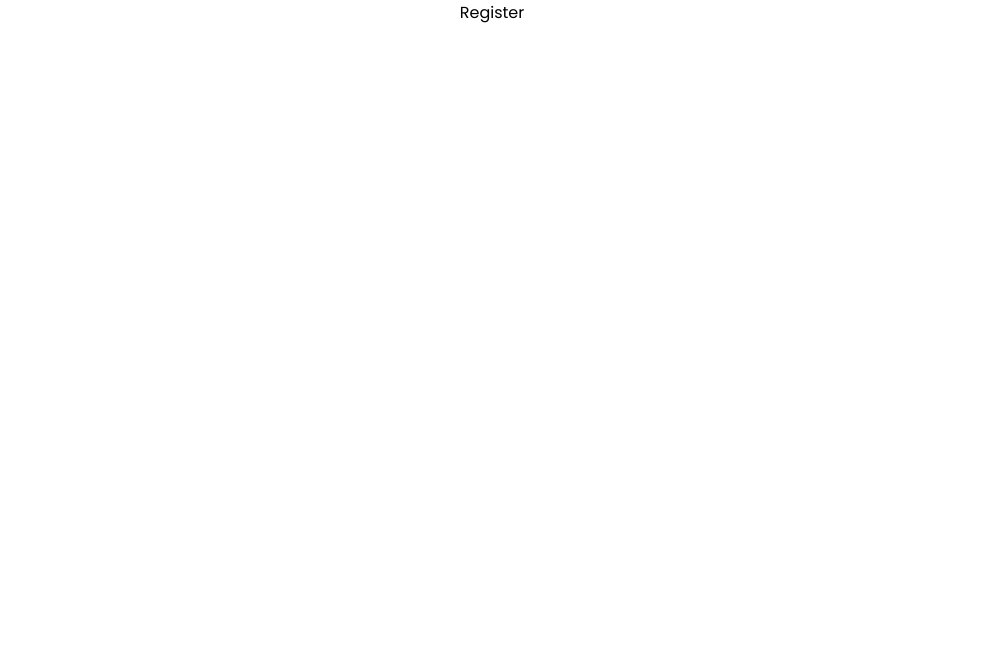
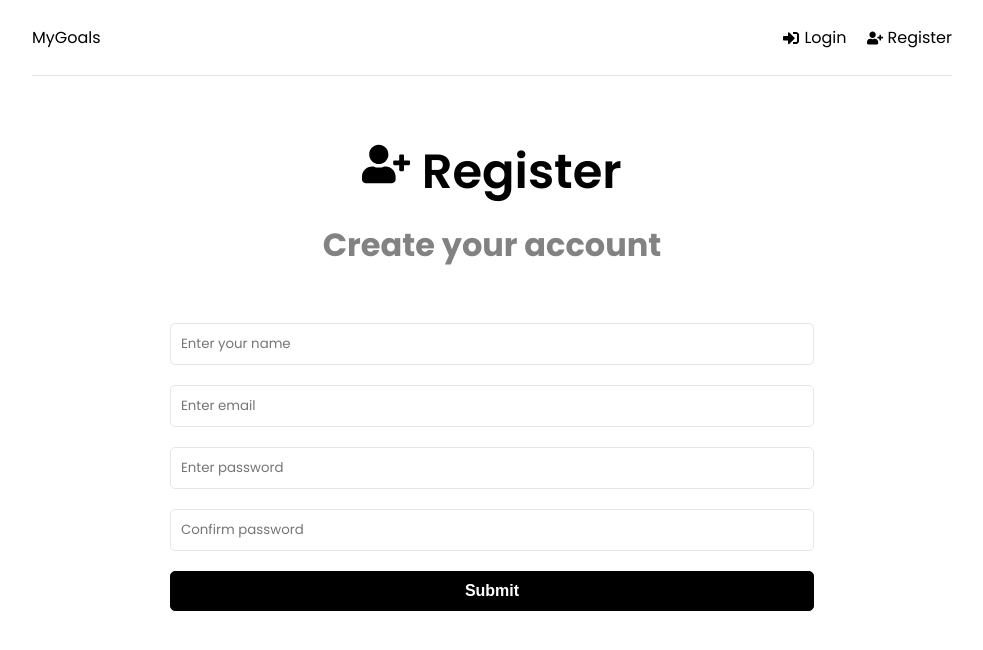
Before and after one commit to darrencal/goals-app-mern, a React (Vite) app in the folder frontend/: page /register in a window 1280 px wide. Shown: the top 650 px of the page, without its empty margins (148-1131 px from the left). Built offline with nearby package versions, Linux system fonts and the light colour scheme.

Commit message:
Add UI for login and register

```diff
--- a/frontend/package.json
+++ b/frontend/package.json
@@ -17,6 +17,7 @@
     "@reduxjs/toolkit": "^1.8.1",
     "react": "^18.2.0",
     "react-dom": "^18.2.0",
+    "react-icons": "^4.9.0",
     "react-redux": "^8.0.1",
     "react-router-dom": "^6.11.2"
   },
--- a/frontend/src/App.tsx
+++ b/frontend/src/App.tsx
@@ -2,11 +2,7 @@ import { RouterProvider } from 'react-router-dom';
 import router from './router';
 
 function App() {
-  return (
-    <div className='container'>
-      <RouterProvider router={router} />
-    </div>
-  );
+  return <RouterProvider router={router} />;
 }
 
 export default App;
--- /dev/null
+++ b/frontend/src/components/Header.tsx
@@ -0,0 +1,24 @@
+import { FaSignInAlt, FaUserPlus } from 'react-icons/fa';
+import { Link } from 'react-router-dom';
+
+export default function Header() {
+  return (
+    <header className='header'>
+      <div className='logo'>
+        <Link to='/'>MyGoals</Link>
+      </div>
+      <ul>
+        <li>
+          <Link to='/login'>
+            <FaSignInAlt /> Login
+          </Link>
+        </li>
+        <li>
+          <Link to='/register'>
+            <FaUserPlus /> Register
+          </Link>
+        </li>
+      </ul>
+    </header>
+  );
+}
--- /dev/null
+++ b/frontend/src/components/Layout.tsx
@@ -0,0 +1,11 @@
+import { Outlet } from 'react-router-dom';
+import Header from './Header';
+
+export default function Layout() {
+  return (
+    <div className='container'>
+      <Header />
+      <Outlet />
+    </div>
+  );
+}
--- a/frontend/src/pages/Login.tsx
+++ b/frontend/src/pages/Login.tsx
@@ -1,3 +1,69 @@
+import { useState } from 'react';
+import { FaSignInAlt } from 'react-icons/fa';
+
 export default function Login() {
-  return <div>Login</div>
+  const [formData, setFormData] = useState({
+    email: '',
+    password: '',
+  });
+
+  const { email, password } = formData;
+
+  const onChange = (e: React.ChangeEvent<HTMLInputElement>) => {
+    setFormData((prevState) => ({
+      ...prevState,
+      [e.target.name]: e.target.value,
+    }));
+  };
+
+  const onSubmit = (e: React.FormEvent<HTMLFormElement>) => {
+    e.preventDefault();
+    console.log({ formData });
+  };
+
+  return (
+    <>
+      <section className='heading'>
+        <h1>
+          <FaSignInAlt /> Login
+        </h1>
+        <p>Access your account</p>
+      </section>
+      <section className='form'>
+        <form onSubmit={onSubmit}>
+          {/* Email */}
+          <div className='form-group'>
+            <input
+              type='email'
+              id='email'
+              name='email'
+              value={email}
+              placeholder='Enter email'
+              onChange={onChange}
+              className='form-control'
+            />
+          </div>
+
+          {/* Password */}
+          <div className='form-group'>
+            <input
+              type='password'
+              id='password'
+              name='password'
+              value={password}
+              placeholder='Enter password'
+              onChange={onChange}
+              className='form-control'
+            />
+          </div>
+
+          <div className='form-group'>
+            <button type='submit' className='btn btn-block'>
+              Submit
+            </button>
+          </div>
+        </form>
+      </section>
+    </>
+  );
 }
--- a/frontend/src/pages/Register.tsx
+++ b/frontend/src/pages/Register.tsx
@@ -1,3 +1,97 @@
+import { useState } from 'react';
+import { FaUserPlus } from 'react-icons/fa';
+
 export default function Register() {
-  return <div>Register</div>
+  const [formData, setFormData] = useState({
+    name: '',
+    email: '',
+    password: '',
+    passwordConfirm: '',
+  });
+
+  const { name, email, password, passwordConfirm } = formData;
+
+  const onChange = (e: React.ChangeEvent<HTMLInputElement>) => {
+    setFormData((prevState) => ({
+      ...prevState,
+      [e.target.name]: e.target.value,
+    }));
+  };
+
+  const onSubmit = (e: React.FormEvent<HTMLFormElement>) => {
+    e.preventDefault();
+    console.log({ formData });
+  };
+
+  return (
+    <>
+      <section className='heading'>
+        <h1>
+          <FaUserPlus /> Register
+        </h1>
+        <p>Create your account</p>
+      </section>
+      <section className='form'>
+        <form onSubmit={onSubmit}>
+          <div className='form-group'>
+            {/* Name */}
+            <input
+              type='text'
+              id='name'
+              name='name'
+              value={name}
+              placeholder='Enter your name'
+              onChange={onChange}
+              className='form-control'
+            />
+          </div>
+
+          {/* Email */}
+          <div className='form-group'>
+            <input
+              type='email'
+              id='email'
+              name='email'
+              value={email}
+              placeholder='Enter email'
+              onChange={onChange}
+              className='form-control'
+            />
+          </div>
+
+          {/* Password */}
+          <div className='form-group'>
+            <input
+              type='password'
+              id='password'
+              name='password'
+              value={password}
+              placeholder='Enter password'
+              onChange={onChange}
+              className='form-control'
+            />
+          </div>
+
+          {/* Password Confirm */}
+          <div className='form-group'>
+            <input
+              type='password'
+              id='passwordConfirm'
+              name='passwordConfirm'
+              value={passwordConfirm}
+              placeholder='Confirm password'
+              onChange={onChange}
+              className='form-control'
+            />
+          </div>
+
+          <div className='form-group'>
+            <button type='submit' className='btn btn-block'>
+              Submit
+            </button>
+          </div>
+        </form>
+      </section>
+    </>
+  );
 }
```
Also changed, not shown: frontend/src/router.tsx (+7 -0 lines), 1 other file (tests, documents, lock files or other folders).
